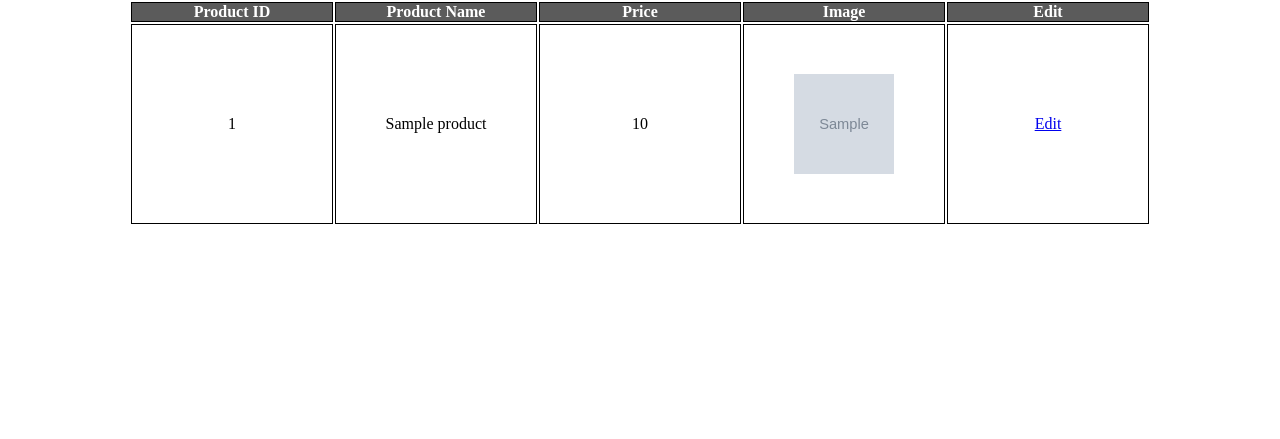
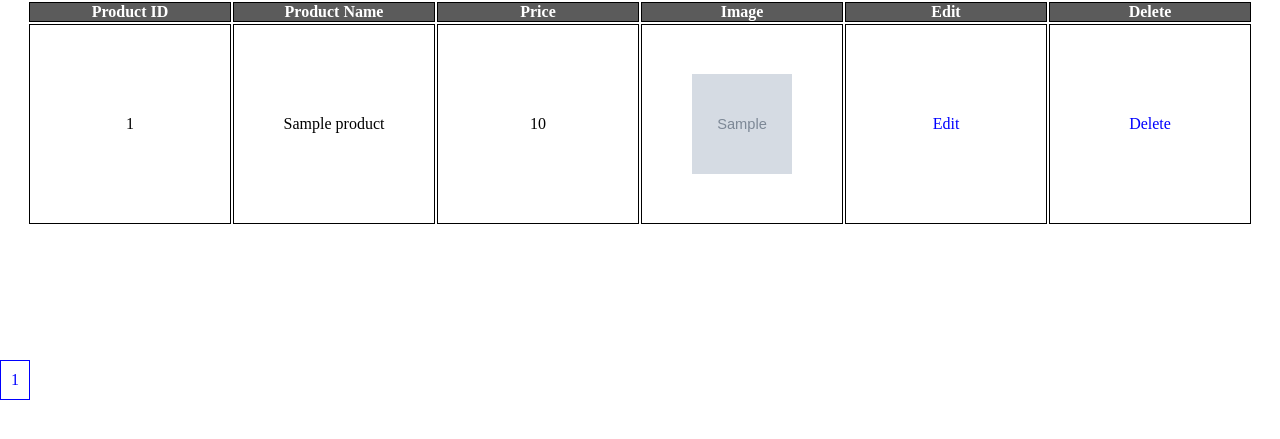
Before and after one commit to MingRone08/Training, a PHP site: page /demo2/display.php in a window 1280 px wide. Shown: the top 439 px of the page. Run offline with PHP 8.4, Linux system fonts and the light colour scheme; tables that the repository leaves empty or names only in its code hold one stand-in row (values such as "Sample post"); grey boxes marked "Sample" are stand-in pictures.

Commit message:
Finished project

```diff
--- /dev/null
+++ b/demo2/Style/css/DP.css
@@ -0,0 +1,50 @@
+*{margin: 0px; padding: 0px;}
+
+.row a {
+    text-decoration: none;
+    color: blue;
+    cursor: pointer;
+}
+
+.paging {
+    left: 47%;
+    position: fixed;
+    bottom: 0px;
+    display: inline-block;
+}
+
+.paging a {
+    padding: 10px;
+    border: 1px solid blue;
+    text-align: center;
+    text-decoration: none;
+}
+
+th {
+    border: 1px solid black;
+    border-collapse: collapse;
+    color: white;
+    background: #5b5b5b;
+}
+
+.row {
+	width: 100px;
+	height: 100px;
+}
+
+.row td {
+    height: 200px;
+    width: 200px;
+    text-align: center;
+    border: 1px solid;
+    border-collapse: collapse;
+}
+
+.row td img {
+    width: 100px;
+    height: 100px;
+}
+
+table {
+    margin: auto;
+}
--- a/demo2/display.php
+++ b/demo2/display.php
@@ -1,7 +1,7 @@
 <html>
 	<head>
 		<title>Display Image</title>
-		<link rel="stylesheet" type="text/css" href="Style/css/display.css">
+		<link rel="stylesheet" type="text/css" href="Style/css/DP.css">
 	</head>
 	<body>
 		<table>
@@ -12,6 +12,7 @@
 					<th>Price</th>
 					<th>Image</th>
 					<th>Edit</th>
+					<th>Delete</th>
 				</tr>
 			</thead>
 			<?php
@@ -36,6 +37,9 @@
 							<td>
 								<?php echo '<a href="/demo2/edit.php?edit='. $row[0] . '">Edit</a>' ; ?>
 							</td>
+							<td>
+								<?php echo '<a href="/demo2/delete.php?delete='. $row[0] .'">Delete</a>'?>
+							</td>
 						</tr>
 
 					<?php
--- a/demo2/list.php
+++ b/demo2/list.php
@@ -34,6 +34,7 @@
 
         $number_of_pages = ceil($number_of_result/$result_per_pages);
 
+
         if(!isset($_GET['page'])){
             $page = 1;
         }else{
@@ -48,7 +49,7 @@
         ?>
             <div class="paging">
                 <?php
-                    for($page=1;$page<$number_of_pages;$page++){
+                    for($page=1;$page<=$number_of_pages;$page++){
                         echo '<a href="/demo2/display.php?page='. $page .'">' . $page . '</a>';
                     }
                 ?>
```
Also changed, not shown: demo2/delete.php (+10 -0 lines).
